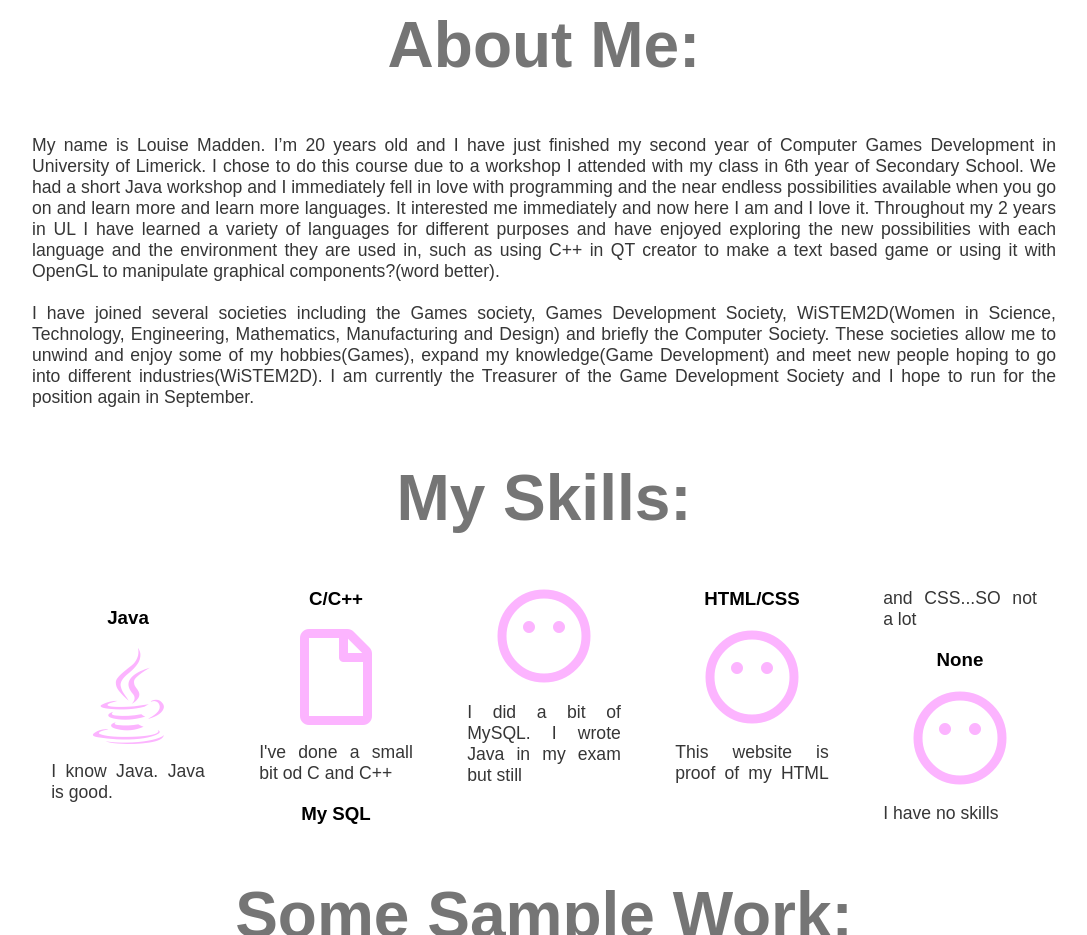
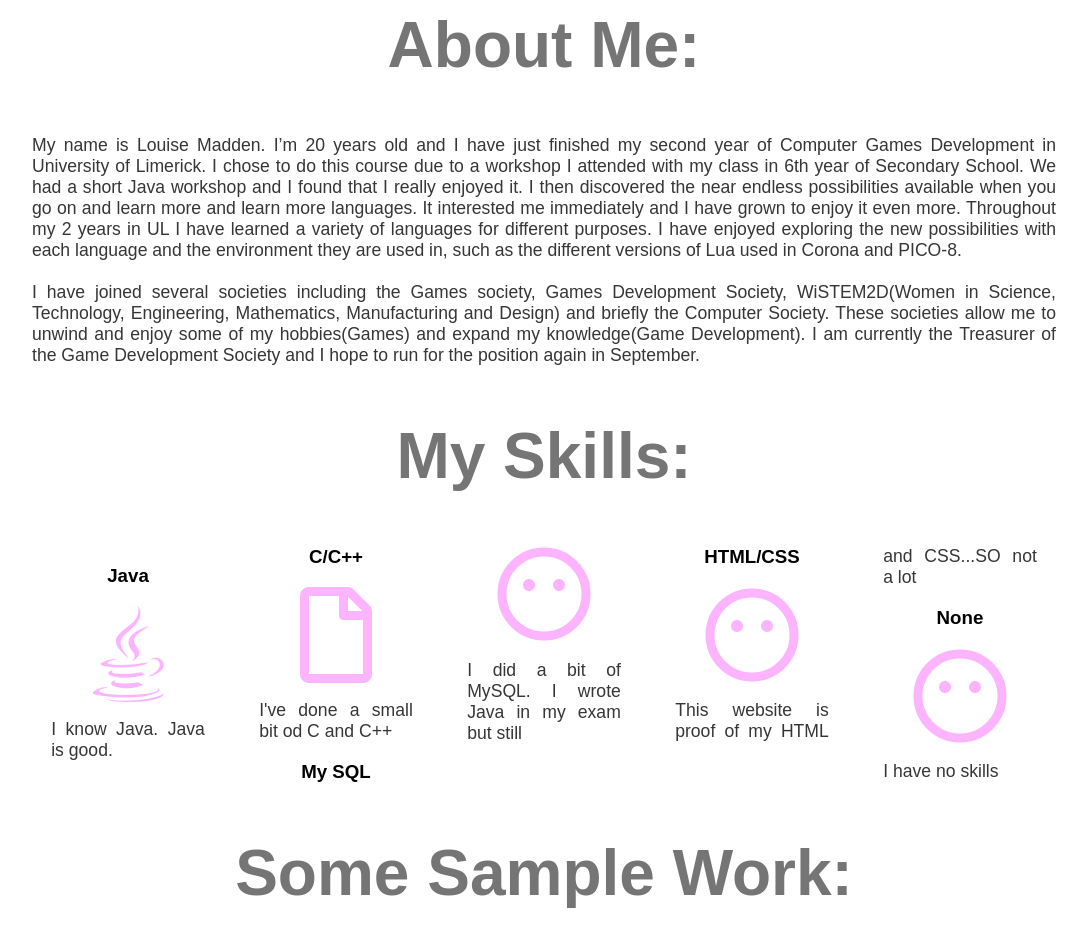
Before and after one commit to LouiseMadden/LouiseMadden.github.io, a plain HTML site: page index.html in a window 1280 px wide. Shown: the part 840-1775 px from the top of the page, without its empty margins (96-1183 px from the left). Drawn offline with Linux system fonts and the light colour scheme.

Commit message:
updated about me

```diff
--- a/index.html
+++ b/index.html
@@ -41,15 +41,15 @@
        <div id = "AboutMe">
            <h2>About Me:</h2>
            <p>My name is Louise Madden. I’m 20 years old and I have just finished my second year of Computer Games Development in University of Limerick.
-                I chose to do this course due to a workshop I attended with my class in 6th year of Secondary School. We had a short Java workshop and I immediately
-                 fell in love with programming and the near endless possibilities available when you go on and learn more and learn more languages.
-                 It interested me immediately and now here I am and I love it. Throughout my 2 years in UL I have learned a variety of languages for
-                  different purposes and have enjoyed exploring the new possibilities with each language and the environment they are used in,
-                  such as using C++ in QT creator to make a text based game or using it with OpenGL to manipulate graphical components?(word better).
+                I chose to do this course due to a workshop I attended with my class in 6th year of Secondary School. We had a short Java workshop and I found that I really enjoyed it.
+                I then discovered the near endless possibilities available when you go on and learn more and learn more languages.
+                 It interested me immediately and I have grown to enjoy it even more. Throughout my 2 years in UL I have learned a variety of languages for
+                  different purposes. I have enjoyed exploring the new possibilities with each language and the environment they are used in,
+                  such as the different versions of Lua used in Corona and PICO-8.
                 <br><br>
                   I have joined several societies including the Games society, Games Development Society, WiSTEM2D(Women in Science, Technology, Engineering,
-                Mathematics, Manufacturing and Design) and briefly the Computer Society. These societies allow me to unwind and enjoy some of my hobbies(Games),
-                 expand my knowledge(Game Development) and meet new people hoping to go into different industries(WiSTEM2D).
+                Mathematics, Manufacturing and Design) and briefly the Computer Society. These societies allow me to unwind and enjoy some of my hobbies(Games) and
+                 expand my knowledge(Game Development).
                  I am currently the Treasurer of the Game Development Society and I hope to run for the position again in September. </p>
        </div>
 
```
